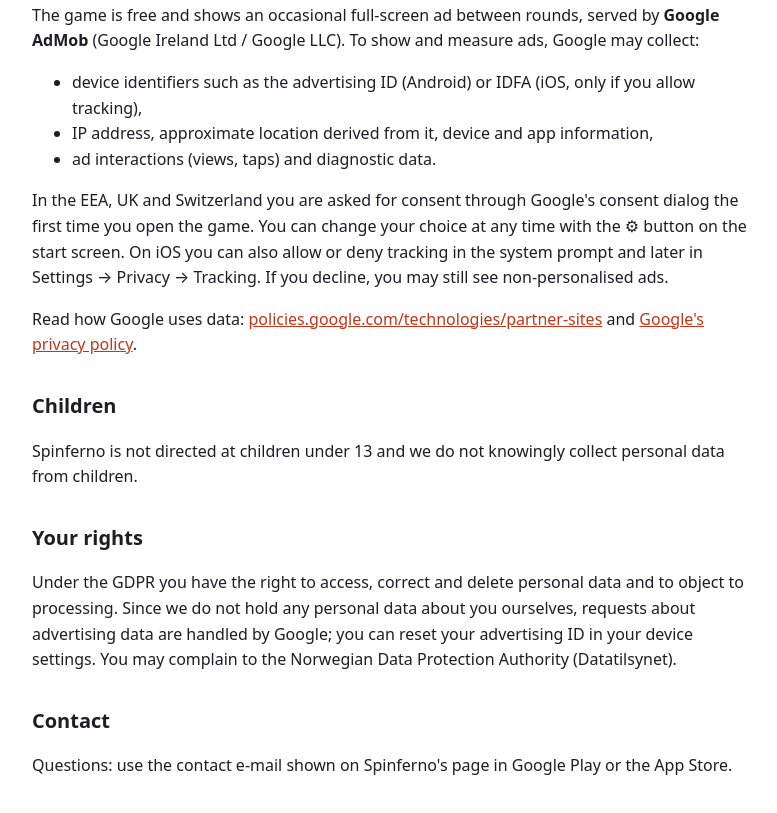
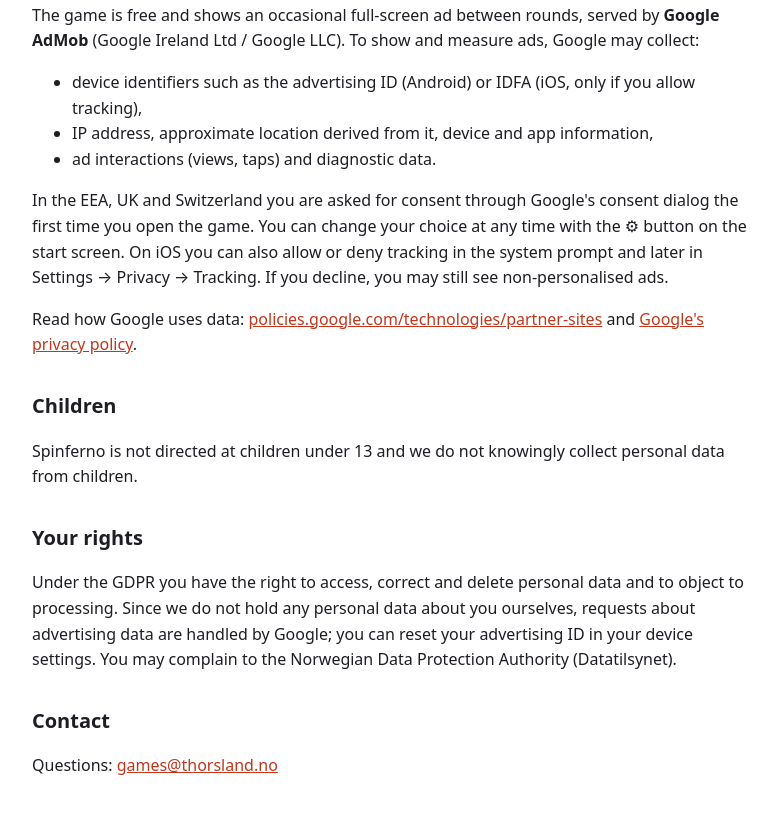
Before and after one commit to thorsland-games/thorsland-games.github.io, a plain HTML site: page spinferno/privacy.html in a window 1280 px wide. Shown: the part 490-1303 px from the top of the page, without its empty margins (248-1025 px from the left). Drawn offline with Linux system fonts and the light colour scheme.

Commit message:
Spinferno personvern: kontakt-e-post games@thorsland.no
Co-Authored-By: Claude Opus 5.5 <noreply@anthropic.com>

```diff
--- a/spinferno/privacy.html
+++ b/spinferno/privacy.html
@@ -17,5 +17,5 @@
 <h2>Your rights</h2>
 <p>Under the GDPR you have the right to access, correct and delete personal data and to object to processing. Since we do not hold any personal data about you ourselves, requests about advertising data are handled by Google; you can reset your advertising ID in your device settings. You may complain to the Norwegian Data Protection Authority (Datatilsynet).</p>
 <h2>Contact</h2>
-<p>Questions: use the contact e-mail shown on Spinferno's page in Google Play or the App Store.</p>
+<p>Questions: <a href="mailto:games@thorsland.no">games@thorsland.no</a></p>
 </body></html>
```
